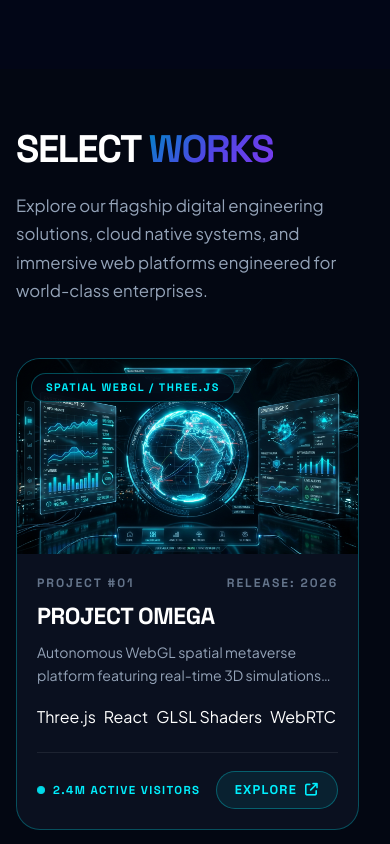
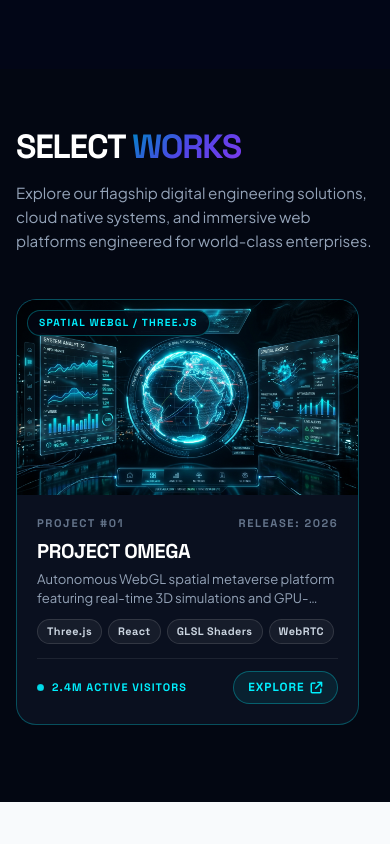
Before and after one commit to kunalwebdesigner54/Xiphias, a website: page index.html in a window 390 px wide. Shown: the part 5960-6804 px from the top of the page. Drawn offline with nearby package versions, Linux system fonts and the light colour scheme.

Commit message:
fix: adjust slide card proportions and sticky stage padding to prevent clipping on compact viewports

```diff
--- a/css/style.css
+++ b/css/style.css
@@ -1035,13 +1035,14 @@ h1, h2, h3, h4, h5, h6 {
   width: 100%;
   height: 100vh;
   height: 100dvh;
+  box-sizing: border-box;
   overflow: hidden;
   display: flex;
   align-items: center;
   background: radial-gradient(circle at 12% 40%, rgba(2, 132, 199, 0.08) 0%, transparent 60%),
               radial-gradient(circle at 88% 70%, rgba(124, 58, 237, 0.07) 0%, transparent 60%),
               #030712;
-  padding: 0 4vw 0 6vw;
+  padding: max(74px, 10vh) 4vw max(20px, 4vh) 6vw;
 }
 
 .works-showcase-container {
@@ -1050,14 +1051,14 @@ h1, h2, h3, h4, h5, h6 {
   margin: 0 auto;
   display: flex;
   align-items: center;
-  gap: clamp(36px, 5vw, 76px);
+  gap: clamp(32px, 4.5vw, 64px);
 }
 
 /* Left Column: Heading + Paragraph Only */
 .works-intro-col {
   flex-shrink: 0;
-  width: 360px;
-  max-width: 30vw;
+  width: 340px;
+  max-width: 28vw;
   display: flex;
   flex-direction: column;
   justify-content: center;
@@ -1066,12 +1067,12 @@ h1, h2, h3, h4, h5, h6 {
 
 .works-slider-title {
   font-family: 'Space Grotesk', sans-serif;
-  font-size: clamp(2.4rem, 4.2vw, 3.8rem);
+  font-size: clamp(2.1rem, 3.5vw, 3.2rem);
   font-weight: 800;
   line-height: 1.05;
   letter-spacing: -0.035em;
   text-transform: uppercase;
-  margin-bottom: 22px;
+  margin-bottom: 16px;
   color: #ffffff;
 }
 
@@ -1080,8 +1081,8 @@ h1, h2, h3, h4, h5, h6 {
 }
 
 .works-slider-desc {
-  font-size: 1.05rem;
-  line-height: 1.7;
+  font-size: 0.95rem;
+  line-height: 1.6;
   color: #94a3b8;
   margin-bottom: 0;
 }
@@ -1089,32 +1090,32 @@ h1, h2, h3, h4, h5, h6 {
 /* Right Column: Viewport & Slideshow Track */
 .works-slideshow-viewport {
   flex-grow: 1;
-  height: 100%;
+  height: auto;
   display: flex;
   align-items: center;
   overflow: hidden;
   position: relative;
-  padding: 16px 0;
-  border-radius: 24px;
+  padding: 10px 0;
+  border-radius: 20px;
 }
 
 .works-slideshow-track {
   display: flex;
   align-items: center;
-  gap: 32px;
+  gap: 28px;
   will-change: transform;
   transform: translate3d(0, 0, 0);
   transition: transform 0.06s linear;
   padding-right: 40px;
 }
 
-/* Slide Box Card - Flat, Sleek, NO SHADOWS */
+/* Slide Box Card - Flat, Sleek, NO SHADOWS, Proportional Height */
 .works-slide-card {
   position: relative;
-  width: 440px;
-  min-width: 440px;
+  width: 380px;
+  min-width: 380px;
   background: rgba(11, 17, 32, 0.94);
-  border-radius: 24px;
+  border-radius: 20px;
   border: 1px solid rgba(0, 240, 255, 0.28);
   box-shadow: none !important;
   overflow: hidden;
@@ -1125,7 +1126,7 @@ h1, h2, h3, h4, h5, h6 {
 }
 
 .works-slide-card:hover {
-  transform: translateY(-6px);
+  transform: translateY(-5px);
   border-color: rgba(0, 240, 255, 0.7);
   box-shadow: none !important;
 }
@@ -1134,7 +1135,7 @@ h1, h2, h3, h4, h5, h6 {
 .slide-card-media {
   position: relative;
   width: 100%;
-  height: 220px;
+  height: clamp(140px, 18vh, 170px);
   overflow: hidden;
   background: #0b1120;
 }
@@ -1153,18 +1154,18 @@ h1, h2, h3, h4, h5, h6 {
 
 .slide-card-category {
   position: absolute;
-  top: 14px;
-  left: 14px;
+  top: 10px;
+  left: 10px;
   background: rgba(3, 7, 18, 0.85);
   backdrop-filter: blur(10px);
   -webkit-backdrop-filter: blur(10px);
   border: 1px solid rgba(0, 240, 255, 0.3);
   color: #00f0ff;
   font-family: 'Space Grotesk', monospace;
-  font-size: 0.68rem;
+  font-size: 0.64rem;
   font-weight: 700;
-  letter-spacing: 0.14em;
-  padding: 5px 14px;
+  letter-spacing: 0.12em;
+  padding: 4px 11px;
   border-radius: 999px;
   text-transform: uppercase;
   z-index: 2;
@@ -1172,7 +1173,7 @@ h1, h2, h3, h4, h5, h6 {
 
 /* Card Body */
 .slide-card-body {
-  padding: 26px 26px 22px 26px;
+  padding: 16px 20px 14px 20px;
   display: flex;
   flex-direction: column;
   flex-grow: 1;
@@ -1183,28 +1184,28 @@ h1, h2, h3, h4, h5, h6 {
   align-items: center;
   justify-content: space-between;
   font-family: 'Space Grotesk', monospace;
-  font-size: 0.76rem;
-  letter-spacing: 0.16em;
+  font-size: 0.7rem;
+  letter-spacing: 0.14em;
   color: #64748b;
   font-weight: 700;
-  margin-bottom: 10px;
+  margin-bottom: 6px;
 }
 
 .slide-card-title {
   font-family: 'Space Grotesk', sans-serif;
-  font-size: 1.45rem;
+  font-size: 1.25rem;
   font-weight: 800;
   color: #ffffff;
   letter-spacing: -0.02em;
-  margin-bottom: 10px;
+  margin-bottom: 6px;
   text-transform: uppercase;
 }
 
 .slide-card-tagline {
-  font-size: 0.88rem;
-  line-height: 1.6;
+  font-size: 0.82rem;
+  line-height: 1.45;
   color: #94a3b8;
-  margin-bottom: 18px;
+  margin-bottom: 12px;
   display: -webkit-box;
   -webkit-line-clamp: 2;
   -webkit-box-orient: vertical;
@@ -1215,14 +1216,29 @@ h1, h2, h3, h4, h5, h6 {
 .slide-card-tags {
   display: flex;
   flex-wrap: wrap;
-  gap: 8px;
-  margin-bottom: 22px;
+  gap: 6px;
+  margin-bottom: 14px;
+}
+
+.tech-pill {
+  display: inline-flex;
+  align-items: center;
+  padding: 3px 9px;
+  font-family: 'Space Grotesk', monospace;
+  font-size: 0.68rem;
+  font-weight: 600;
+  letter-spacing: 0.04em;
+  color: #cbd5e1;
+  background: rgba(255, 255, 255, 0.05);
+  border: 1px solid rgba(255, 255, 255, 0.12);
+  border-radius: 999px;
+  white-space: nowrap;
 }
 
 /* Footer / Action */
 .slide-card-footer {
   margin-top: auto;
-  padding-top: 18px;
+  padding-top: 12px;
   border-top: 1px solid rgba(255, 255, 255, 0.08);
   display: flex;
   align-items: center;
@@ -1238,15 +1254,15 @@ h1, h2, h3, h4, h5, h6 {
 
 .slide-metric-text {
   font-family: 'Space Grotesk', monospace;
-  font-size: 0.72rem;
-  letter-spacing: 0.12em;
+  font-size: 0.68rem;
+  letter-spacing: 0.1em;
   color: #00f0ff;
   font-weight: 700;
 }
 
 .metric-indicator {
-  width: 8px;
-  height: 8px;
+  width: 7px;
+  height: 7px;
   border-radius: 50%;
   display: inline-block;
 }
@@ -1284,16 +1300,16 @@ h1, h2, h3, h4, h5, h6 {
 .slide-action-btn {
   display: inline-flex;
   align-items: center;
-  gap: 8px;
+  gap: 6px;
   background: rgba(0, 240, 255, 0.08);
   border: 1px solid rgba(0, 240, 255, 0.3);
   color: #00f0ff;
   font-family: 'Space Grotesk', sans-serif;
-  font-size: 0.8rem;
+  font-size: 0.74rem;
   font-weight: 700;
   text-transform: uppercase;
-  letter-spacing: 0.1em;
-  padding: 8px 18px;
+  letter-spacing: 0.08em;
+  padding: 6px 14px;
   border-radius: 999px;
   text-decoration: none;
   box-shadow: none !important;
@@ -1305,6 +1321,64 @@ h1, h2, h3, h4, h5, h6 {
   color: #030712;
   box-shadow: none !important;
   transform: translateY(-2px);
+}
+
+/* Compact Height Viewport Optimization (e.g. 1366x641 or laptops with toolbars) */
+@media (max-height: 720px) {
+  .works-sticky-stage {
+    padding-top: 70px;
+    padding-bottom: 16px;
+  }
+  .works-slide-card {
+    width: 350px;
+    min-width: 350px;
+    border-radius: 16px;
+  }
+  .slide-card-media {
+    height: 135px;
+  }
+  .slide-card-body {
+    padding: 12px 16px 10px 16px;
+  }
+  .slide-card-meta {
+    font-size: 0.66rem;
+    margin-bottom: 4px;
+  }
+  .slide-card-title {
+    font-size: 1.15rem;
+    margin-bottom: 4px;
+  }
+  .slide-card-tagline {
+    font-size: 0.78rem;
+    line-height: 1.35;
+    margin-bottom: 8px;
+  }
+  .slide-card-tags {
+    margin-bottom: 8px;
+    gap: 4px;
+  }
+  .tech-pill {
+    padding: 2px 7px;
+    font-size: 0.62rem;
+  }
+  .slide-card-footer {
+    padding-top: 8px;
+  }
+  .slide-action-btn {
+    padding: 5px 12px;
+    font-size: 0.68rem;
+  }
+  .slide-metric-text {
+    font-size: 0.64rem;
+  }
+  .works-slider-title {
+    font-size: 2.1rem;
+    margin-bottom: 12px;
+  }
+  .works-slider-desc {
+    font-size: 0.86rem;
+    line-height: 1.5;
+  }
 }
 
 /* Responsive Rules */
--- a/index.html
+++ b/index.html
@@ -8,8 +8,8 @@
 
   <!-- Fonts & Icons -->
   <link rel="stylesheet" href="https://cdnjs.cloudflare.com/ajax/libs/font-awesome/6.5.1/css/all.min.css">
-  <link rel="stylesheet" href="css/style.css?v=3.0">
-  <link rel="stylesheet" href="css/responsive.css?v=3.0">
+  <link rel="stylesheet" href="css/style.css?v=3.1">
+  <link rel="stylesheet" href="css/responsive.css?v=3.1">
 </head>
 <body>
 
```
